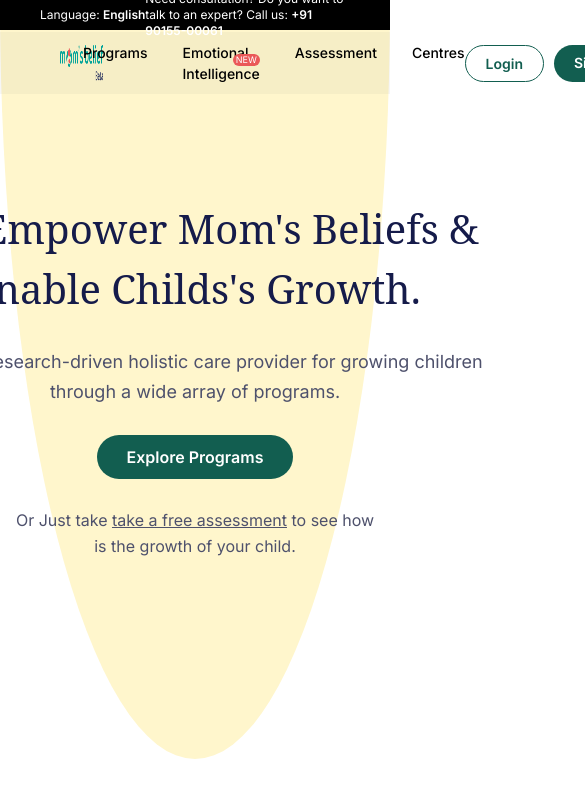
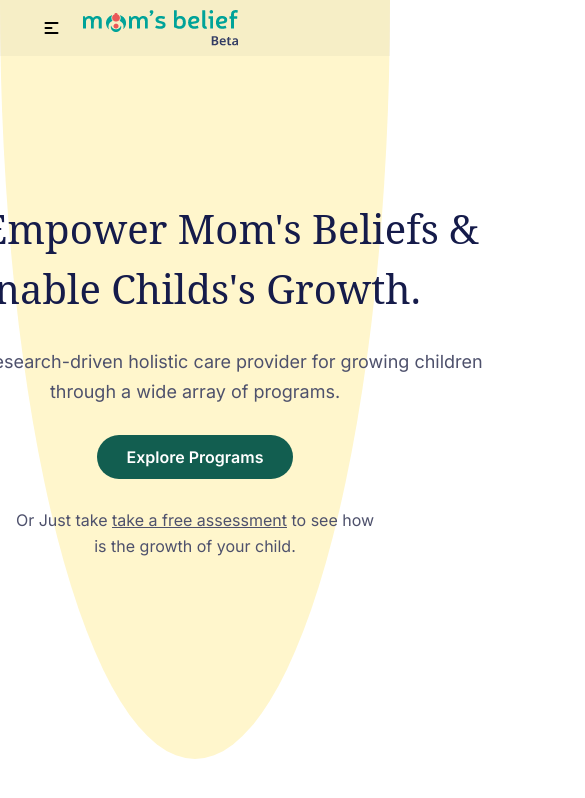
Before and after one commit to Harshitaj876/Moms-Belief, a React (Create React App) app: page / in a window 390 px wide. Shown: the top 798 px of the page, 585 px wide, since content can reach past the window. Built offline with nearby package versions, Linux system fonts and the light colour scheme.

Commit message:
modified:   src/Components/Call_lang.js 	modified:   src/Components/NavBar.js

```diff
--- a/src/Components/Call_lang.js
+++ b/src/Components/Call_lang.js
@@ -2,7 +2,7 @@ import React from 'react'
 
 const Calllang = () => {
   return (
-    <div className='fixed top-0 left-0 right-0 z-10 flex row items-center justify-between px-10 py-[10px] bg-black h-[30px]'>
+    <div className='hidden sm:flex fixed top-0 left-0 right-0 z-10 row items-center justify-between px-10 py-[10px] bg-black h-[30px]'>
         <h6 className='font-normal text-xs m-0 text-[#FFF]'>Language:&nbsp;<span className='font-semibold'>English</span></h6>
         <h6 className='font-normal text-xs m-0 text-[#FFF]'>Need consultation? Do you want to talk to an expert? Call us:&nbsp;<span className='font-semibold'>+91 90155-00061</span></h6>
     </div>
--- a/src/Components/NavBar.js
+++ b/src/Components/NavBar.js
@@ -6,7 +6,7 @@ import {Link, NavLink} from "react-router-dom";
 
 const NavBar = () => {
   return (
-    <div className='flex row items-center justify-between px-10 py-[10px] bg-[#565656]/5 mt-8 absolute left-0 right-0'>
+    <div className='flex row items-center justify-between px-10 py-[10px] bg-[#565656]/5  mt-0 sm:mt-8 absolute left-0 right-0'>
       <div className='flex col items-center gap-5'>
         <HiMenuAlt1 style={{ height: '20px', width: '23px'}}/>
         <LazyLoadImage
@@ -16,8 +16,7 @@ const NavBar = () => {
         />
       </div>
 
-      <div>
-        <ul className='flex row gap-[35px]'>
+        <ul className='hidden sm:flex row gap-[35px]'>
           {links.map(({name, path}, index) =>{
               return(
                 <li key ={index}>
@@ -35,9 +34,8 @@ const NavBar = () => {
               )
             })}
         </ul>
-      </div>
 
-      <div className='flex row gap-[10px]'>
+      <div className='hidden sm:flex row gap-[10px]'>
         <Link to='/login' className='font-semibold text-[14px] border-[1px] border-[#125E50] rounded-[60px] px-[20px] py-[7px] text-[#125E50] hover:bg-[#FAFFFE]'>Login</Link>
         <Link to='/signup' className='font-semibold text-[14px] bg-[#125E50] rounded-[60px] px-[20px] py-[7px] text-[#FFF] hover:bg-[#187767]'>Signup</Link>
       </div>
```
